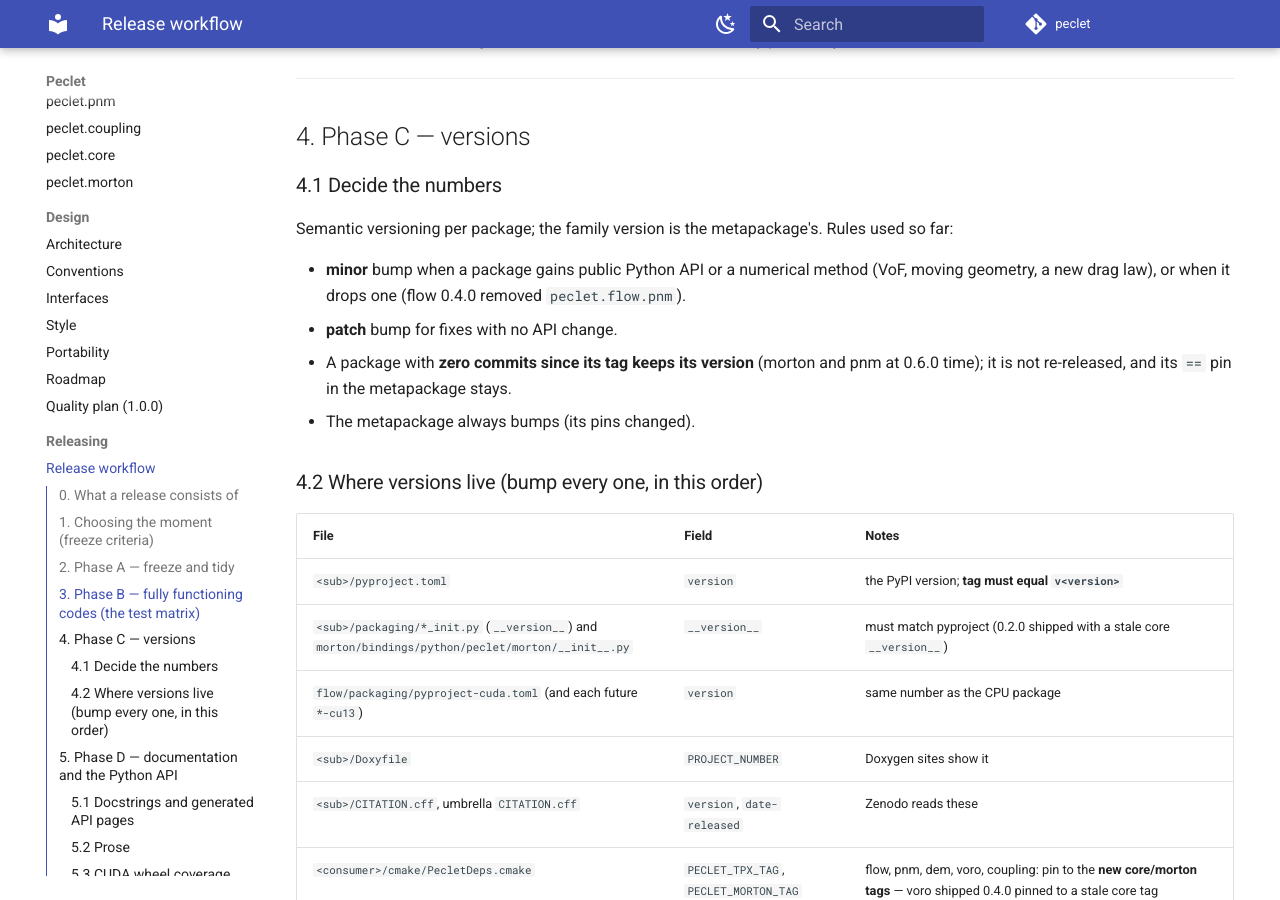
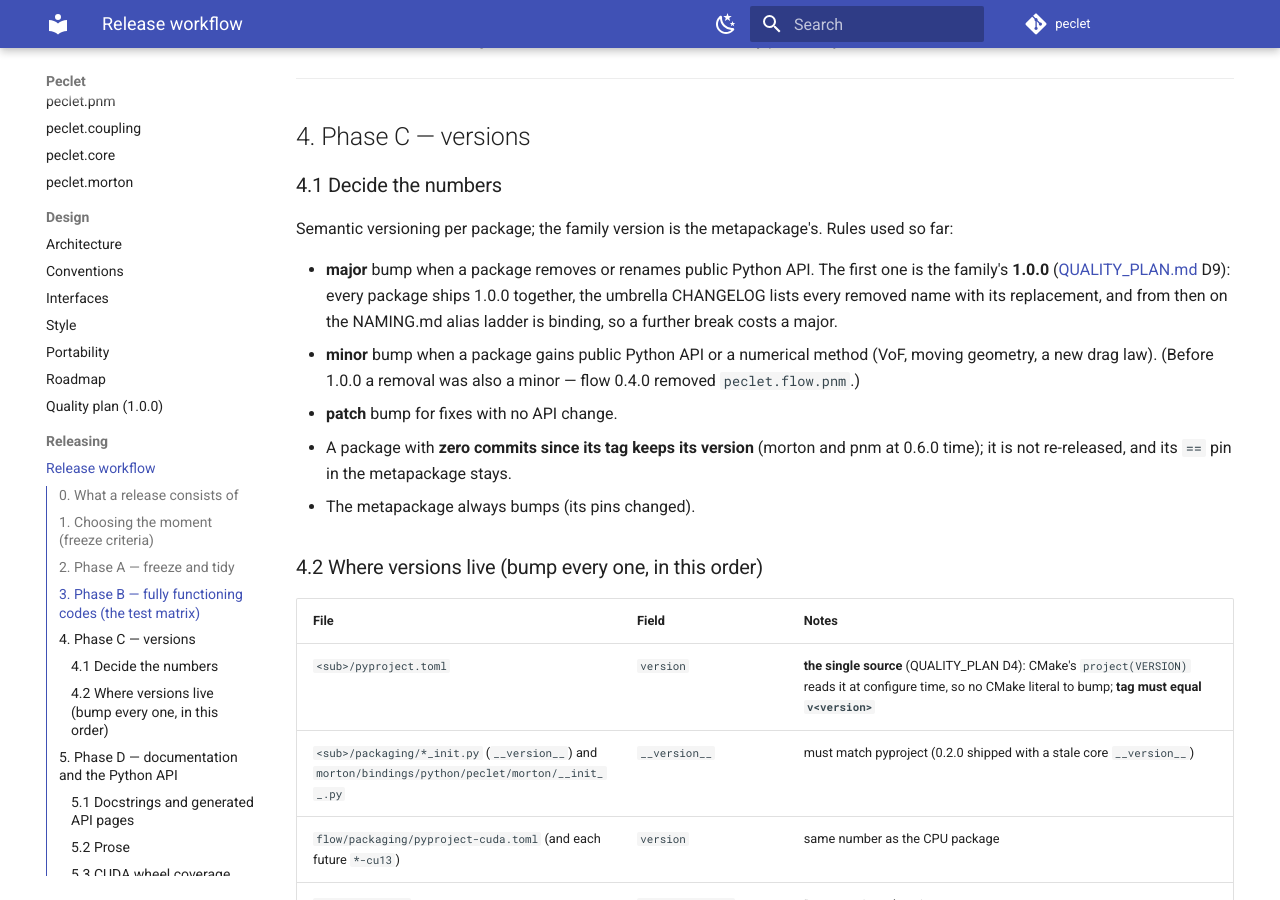
Before and after one commit to computational-chemical-engineering/peclet, an MkDocs documentation site: the page built from docs/RELEASE.md, in a window 1280 px wide and 900 px high, scrolled down 3928 px. Built offline with MkDocs 1.6.1 and Material for MkDocs 9.7.7, drawn with Linux system fonts in a browser that asks for light colours; comment, search, counter and statistics services are not loaded.

Commit message:
docs: RELEASE.md — a removal is a major bump; pyproject is the single version source; RELEASE_PREP banner points the next release at 1.0.0
Co-Authored-By: Claude Fable 5.1 <noreply@anthropic.com>
Claude-Session: https://claude.ai/code/session_01Wqm2gbrbGKeKH8YVUHoTch

```diff
--- a/docs/RELEASE.md
+++ b/docs/RELEASE.md
@@ -125,8 +125,12 @@ is the only place they are enforced.
 
 Semantic versioning per package; the family version is the metapackage's. Rules used so far:
 
+- **major** bump when a package removes or renames public Python API. The first one is the family's
+  **1.0.0** ([QUALITY_PLAN.md](QUALITY_PLAN.md) D9): every package ships 1.0.0 together, the umbrella
+  CHANGELOG lists every removed name with its replacement, and from then on the NAMING.md alias ladder
+  is binding, so a further break costs a major.
 - **minor** bump when a package gains public Python API or a numerical method (VoF, moving geometry,
-  a new drag law), or when it drops one (flow 0.4.0 removed `peclet.flow.pnm`).
+  a new drag law). (Before 1.0.0 a removal was also a minor — flow 0.4.0 removed `peclet.flow.pnm`.)
 - **patch** bump for fixes with no API change.
 - A package with **zero commits since its tag keeps its version** (morton and pnm at 0.6.0 time);
   it is not re-released, and its `==` pin in the metapackage stays.
@@ -136,7 +140,7 @@ Semantic versioning per package; the family version is the metapackage's. Rules
 
 | File | Field | Notes |
 |---|---|---|
-| `<sub>/pyproject.toml` | `version` | the PyPI version; **tag must equal `v<version>`** |
+| `<sub>/pyproject.toml` | `version` | **the single source** (QUALITY_PLAN D4): CMake's `project(VERSION)` reads it at configure time, so no CMake literal to bump; **tag must equal `v<version>`** |
 | `<sub>/packaging/*_init.py` (`__version__`) and `morton/bindings/python/peclet/morton/__init__.py` | `__version__` | must match pyproject (0.2.0 shipped with a stale core `__version__`) |
 | `flow/packaging/pyproject-cuda.toml` (and each future `*-cu13`) | `version` | same number as the CPU package |
 | `<sub>/Doxyfile` | `PROJECT_NUMBER` | Doxygen sites show it |
```
Also changed, not shown: docs/RELEASE_PREP.md (+7 -0 lines).
